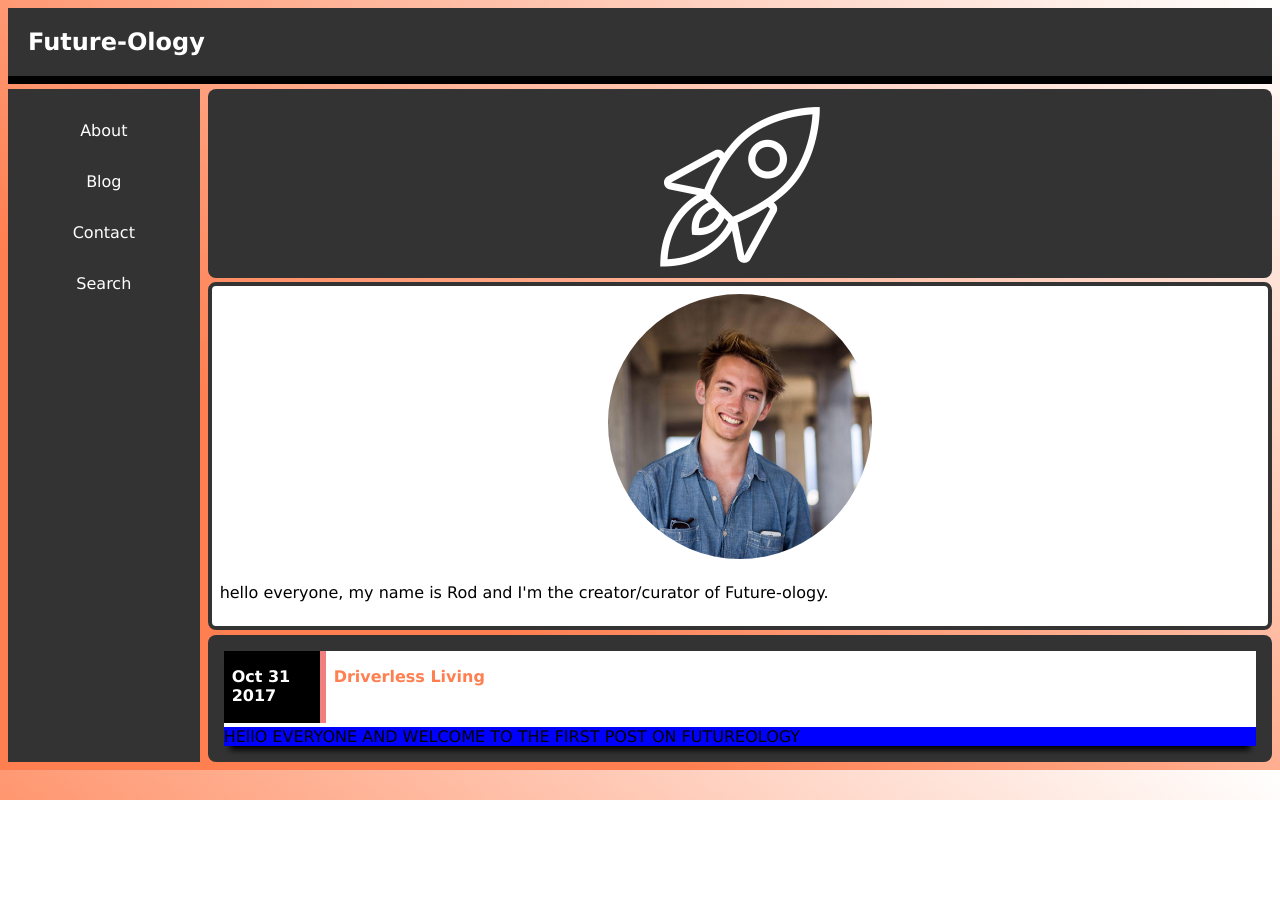
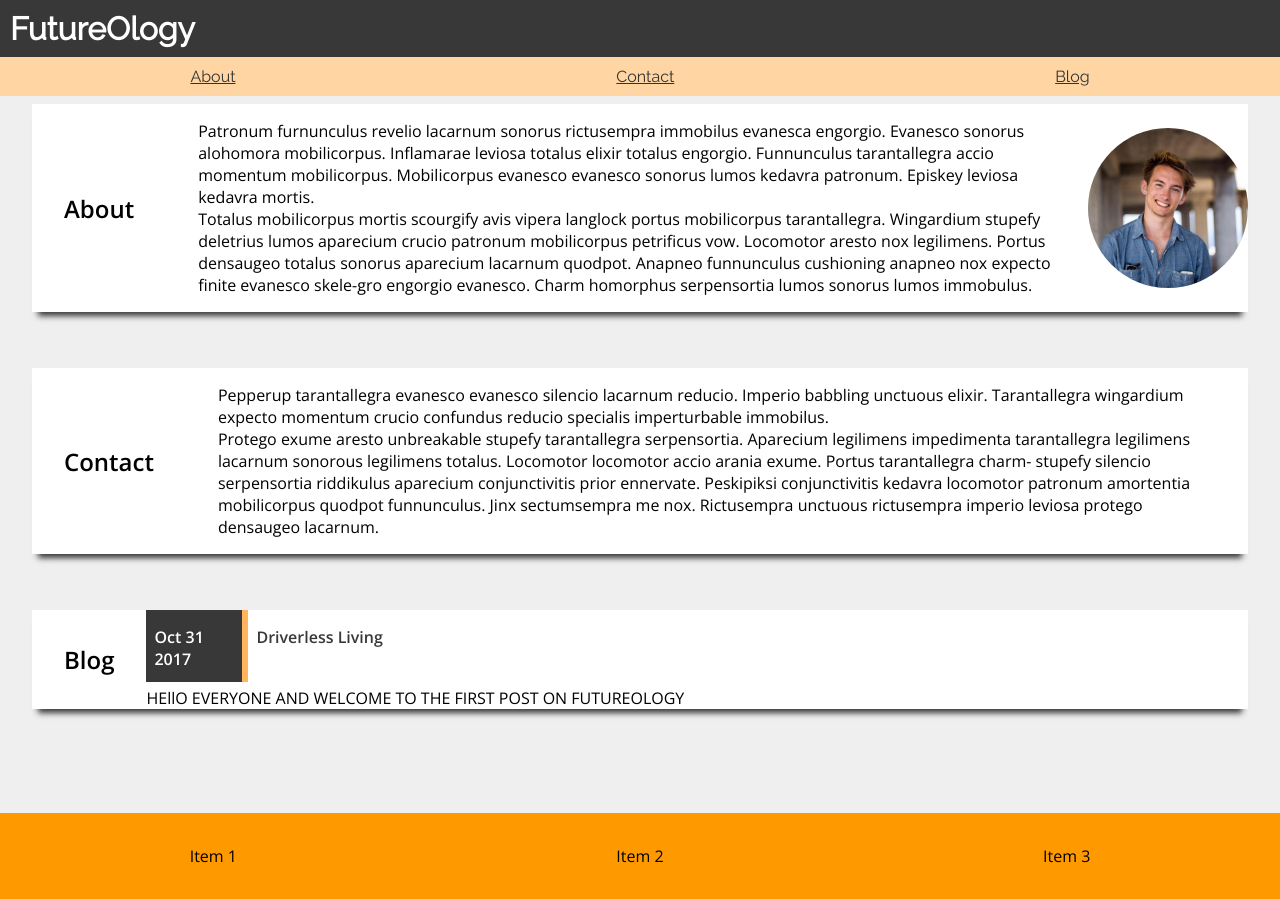
Before and after one commit to RoderickMcLean/RoderickMcLean.github.io, a plain HTML site: page index.html in a window 1280 px wide. Before the commit the page ends 800 px from the top, so only its background shows below. Drawn offline with nearby package versions, Linux system fonts and the light colour scheme.

Commit message:
Version 2
Change the formatting so it now uses grid and flex

```diff
--- a/Site.CSS
+++ /dev/null
@@ -1,192 +0,0 @@
-/* overall formatting */
-    * {
-     box-sizing: border-box;
-     font-family: 'Lucida Sans', 'Lucida Sans Regular', 'Lucida Grande', 'Lucida Sans Unicode', Verdana;
-    }
-
-    html {
-        background:
-          linear-gradient(217deg, white, coral 70%),
-          linear-gradient(127deg, lightcoral, white 70%),
-          linear-gradient(336deg, coral, white 70%);
-    }
-
-/* Grid formatting */
-    body {
-        display: grid;
-        grid-gap: 0.3em 0.5em;
-        grid-template; 1fr 1fr 1fr 4fr / 1fr 8fr;
-    }
-
-/*Header*/
-    #header {
-        grid-area: 1 / 1 / span 1 / span 2;
-        grid-gap: 1em 1em;
-        background-color:hsla(0, 0%, 20%, 1);
-        color: white;
-    }
-
-    h1 {
-        padding-left: 20px;
-    }
-
-    #header hr {
-        border: 0.3em solid black;
-        Margin: auto;
-        padding: 0 10px;
-    }
-
-/*Nav bar*/
-    #nav {
-        position: static;
-        grid-area: 2 / 1 / span 3 / span 1;
-        width: 100%;
-        background-color:hsla(0, 0%, 20%, 1);
-    }
-
-    # nav ul {
-        list-style-type: none;
-        overflow: hidden
-    }
-
-    #nav ul:first-child{
-        padding: 0;
-    }
-
-    .nav-list {
-        display: block;
-    }
-
-    .nav-opt {
-        display: block;
-        float: center;
-        position:relative;
-        width: 100%;
-        background-color:hsla(0, 0%, 20%, 1);
-    }
-
-    .search{
-        display: block;
-            font-size: 100%;
-            color: white;
-            text-align: center;
-            text-decoration: none;
-            padding: 1em 1em;
-    }
-
-    .nav-opt a{
-        display: block;
-        font-size: 100%;
-        color: white;
-        text-align: center;
-        text-decoration: none;
-        padding: 1em 1em;
-    }
-
-    .nav-opt:hover {
-        background: linear-gradient(to right, coral, lightcoral);
-    }
-
-    #search {
-        display: block;
-        font-size: 100%;
-        color: white;
-        text-align: center;
-        text-decoration: none;
-        padding: 1em 1em;
-    }
-
-/*Banner*/
-    #banner {
-        grid-area: 2 / 2 / span 1 / span 1;
-        grid-gap: 1em 1em;
-        border-radius: 0.5em;
-        background-color: hsla(0, 0%, 20%, 1);
-    }
-
-    .banner-inner img{
-        display: block;
-        margin: 0 auto;
-    }
-
-/*About*/
-    #about{
-        display: block;
-        grid-area: 3 / 2 / span 1 / span 1;
-        grid-gap: 1em 1em;
-        border: 0.25em solid hsla(0, 0%, 20%, 1);
-        height: 100%;
-        width: 100%;
-        border-radius: 0.5em;
-        background-color: white;
-    }
-
-    #about img {
-        display: block;
-        margin: auto;
-        padding-top: 0.5em;
-        width: 25%;
-        height 25%;
-        border-radius: 50%;
-    }
-
-    #about p {
-        padding: 0.5em;
-    }
-
-/*Blog*/
-    #blog {
-        grid-area: 4 / 2 / span 1 / span 1;
-        display: inline-grid;
-        grid-gap: 0.75em;
-        padding: 1em 1em;
-        border-radius: 0.5em;
-        background: hsla(0, 0%, 20%, 1);
-    }
-
-    .post-container {
-        background-color: white;
-        box-shadow: 0 10px 6px -6px black;
-        min-width: 350px;
-    }
-
-.post-header {
-    display: inline-block;
-    width: 100%;
-    height: 4.5em;
-    background-color: white;
-}
-
-    .post-date {
-        display: inline-block;
-        float: left;
-        padding: 1em 0.5em 0 0.5em;
-        margin: auto;
-        color: white;
-        height: 100%;
-        width: 6em;
-        background-color: black;
-    }
-
-    .post-header hr {
-        display: inline-block;
-        float: left;
-        margin: auto;
-        height: 100%;
-        width: 3px;
-        border: 3px solid lightcoral;
-    }
-
-    .entry-title{
-        display: inline-block;
-        float: left;
-        padding: 1em 0.5em 0 0.5em;
-        margin: auto;
-        height: 100%;
-        color: coral;
-        background-color:white;
-    }
-
-.blog-post {
-    background-color: blue;
-}
--- a/index.html
+++ b/index.html
@@ -1,44 +1,57 @@
-<!DOCTYPE html>
+<!doctype html>
+<html>
 	<head>
-    <link rel="stylesheet" type="text/css" href="Site.CSS">
-    <script src="https://use.fontawesome.com/5feb832ff7.js"></script>
-    <script type="text/javascript" src="Site.js"></script>
-    <title>FutureOlogy: Home</title>
+		<meta name="viewport" content="width=device-width, initial-scale=1">
+		<meta charset="utf-8">
+		<title>Grid layout</title>
+		<link href="https://fonts.googleapis.com/css?family=Open+Sans:400,600|Raleway" rel="stylesheet">
+		<link rel="stylesheet" href="styles.css">
 	</head>
 	<body>
-    <section id="header">
-        <header>
-            <h1> Future-Ology</h1>
-            <hr>
+		<div class="wrapper">
+            <header id="top-menu">
+                <div class="logo">
+                    <h1>FutureOlogy</h1>
+                </div>
+                <nav class="menu">
+                    <ul class="menu-list">
+                        <li class="menu-list_item"><a class="menu-list_link" href="#">About</a></li>
+                        <li class="menu-list_item"><a class="menu-list_link" href="#">Contact</a></li>
+                        <li class="menu-list_item"><a class="menu-list_link" href="#">Blog</a></li>
+                    </ul>
+                </nav>
             </header>
-    </section>
-<!--Header End-->
-    <section id = "nav">
-        <ul id="nav-list">
-            <li class="nav-opt"><a href="#">About</a></li>
-            <li class="nav-opt"><a href="#">Blog</a></li>
-            <li class="nav-opt"><a href="#">Contact</a></li>
-            <li class="search">Search</li>
-        </ul>
-    </section>
-<!--Nav end -->
-    <section id="banner">
-        <div class="banner-inner">
-            <img src="IMG/FutureOlogyLogo.png">
+
+			<section id="about" class="container container-one">
+                <div class="container-text">
+                    <h2>About</h2>
+                </div>
+				<div class="container-text">
+					<p>Patronum furnunculus revelio lacarnum sonorus rictusempra immobilus evanesca engorgio. Evanesco sonorus alohomora mobilicorpus. Inflamarae leviosa totalus elixir totalus engorgio. Funnunculus tarantallegra accio momentum mobilicorpus. Mobilicorpus evanesco evanesco sonorus lumos kedavra patronum. Episkey leviosa kedavra mortis.</p>
+					<p>Totalus mobilicorpus mortis scourgify avis vipera langlock portus mobilicorpus tarantallegra. Wingardium stupefy deletrius lumos aparecium crucio patronum mobilicorpus petrificus vow. Locomotor aresto nox legilimens. Portus densaugeo totalus sonorus aparecium lacarnum quodpot. Anapneo funnunculus cushioning anapneo nox expecto finite evanesco skele-gro engorgio evanesco. Charm homorphus serpensortia lumos sonorus lumos immobulus.</p>
+				</div>
+				<div class="container-img container-one_img">
+					<img src="IMG/RodMcLean.jpg" alt="Rod McLean headshot">
 				</div>
 			</section>
-<!--Banner image end-->
-    <section id="about">
-        <div id="about-img">
-            <img src="IMG/RodMcLean.jpg">
+
+			<section id="contact" class="container container-two">
+				<div class="container-text">
+                    <h2>Contact</h2>
                 </div>
-        <p id="about-contents"> hello everyone, my name is Rod and I'm the creator/curator of Future-ology.</p>
+				<div class="container-text">
+					<p>Pepperup tarantallegra evanesco evanesco silencio lacarnum reducio. Imperio babbling unctuous elixir. Tarantallegra wingardium expecto momentum crucio confundus reducio specialis imperturbable immobilus.</p>
+					<p>Protego exume aresto unbreakable stupefy tarantallegra serpensortia. Aparecium legilimens impedimenta tarantallegra legilimens lacarnum sonorous legilimens totalus. Locomotor locomotor accio arania exume. Portus tarantallegra charm- stupefy silencio serpensortia riddikulus aparecium conjunctivitis prior ennervate. Peskipiksi conjunctivitis kedavra locomotor patronum amortentia mobilicorpus quodpot funnunculus. Jinx sectumsempra me nox. Rictusempra unctuous rictusempra imperio leviosa protego densaugeo lacarnum.</p>
+				</div>
 			</section>
-<!--About end-->
-    <section id="blog">
-        <div id="post-3" class="post standard" on-click="show()">
+
+            <section id="blog" class="container container-three">
+				<div class="container-text">
+                    <h2>Blog</h2>
+                </div>
+                <div Class="container-blog">
                     <div class="post-container">
-                <div class="post-content-container">
+                        <div id="post-1" class="post-content-container">
                             <div class="post-header">
                                 <h4 class="post-date">Oct 31 2017</h4>
                                 <hr>
@@ -53,4 +66,13 @@
                     </div>
                 </div>
 			</section>
+		</div>
+        <!-- Close grid/flex wrapper -->
+
+		<footer>
+			<div class="footer-item">Item 1</div>
+			<div class="footer-item">Item 2</div>
+			<div class="footer-item">Item 3</div>
+		</footer>
 	</body>
+</html>
--- /dev/null
+++ b/styles.css
@@ -0,0 +1,167 @@
+/*Over arching formatting*/
+
+*{
+    margin: 0;
+    padding: 0;
+    box-sizing: border-box;
+}
+
+body{
+    background-color: #EFEFEF;
+    font-family: 'Open Sans', sans-serif;
+}
+
+.wrapper{
+    max-width: 1400px;
+    margin-left: auto;
+    margin-right: auto;
+
+    display: grid;
+    grid-gap: 24px;
+    grid-template-columns: 0.5em 1fr 1fr 1fr 1fr 1fr 1fr 1fr 0.5em;
+    grid-template-rows: 5em auto 0.5em auto 0.5em auto 0.5em auto;
+}
+
+/*TOP MENU formatting*/
+
+    header {
+        position: fixed;
+        width:  100%;
+        justify-content: center;
+    }
+
+    .logo{
+        grid-column: 1 / 2;
+        padding: 10px;
+        font-family: 'Raleway', sans-serif;
+        color: white;
+        background-color: #383838;
+    }
+
+    .menu{
+        background-color: #FFD6A3;
+        font-family: 'Raleway', sans-serif;
+
+        /* -1 means it will take all the available space  */
+        grid-column: 5 / -1;
+    }
+
+    .menu-list{
+        list-style: none;
+        display: flex;
+    }
+
+    .menu-list_item{
+        flex-grow: 1;
+    }
+
+    .menu-list_link{
+        display: block;
+        text-align: center;
+        padding-top: 10px;
+        padding-bottom: 10px;
+        color: #333;
+    }
+
+    .menu-list_link:hover{
+        background-color: #FFB55C;
+    }
+
+/*OVERARCHING container formatting*/
+
+    .container{
+        display: flex;
+        align-items: center;
+        grid-column: 2 / 9;
+        width: 100%;
+        margin: auto;
+        box-shadow: 0 10px 6px -6px #383838;
+        background-color: white;
+    }
+
+    .container-text{
+        padding: 16px 32px;
+    }
+
+/*ABOUT section*/
+
+    .container-one{
+        grid-row: 2;
+    }
+
+    .container-one_img img{
+        display: block;
+        width: 10em;
+        height: inherit;
+        border-radius: 50%;
+    }
+
+/*CONTACT section*/
+
+    .container-two{
+        grid-row: 4;
+    }
+
+/*BlOG section*/
+
+    .container-three{
+        grid-row: 6;
+    }
+
+/*POST formatting*/
+
+    .post-container {
+            background-color: white;
+        }
+
+    .post-header {
+        display: inline-block;
+        width: 100%;
+        height: 4.5em;
+        background-color: white;
+    }
+
+    .post-date {
+        display: inline-block;
+        float: left;
+        padding: 1em 0.5em 0 0.5em;
+        margin: auto;
+        color: white;
+        height: 100%;
+        width: 6em;
+        background-color: #383838;
+    }
+
+    .post-header hr {
+        display: inline-block;
+        float: left;
+        margin: auto;
+        height: 100%;
+        width: 3px;
+        border: 3px solid #FFB55C;
+    }
+
+    .entry-title{
+        display: inline-block;
+        float: left;
+        padding: 1em 0.5em 0 0.5em;
+        margin: auto;
+        height: 100%;
+        color: #383838;
+    }
+
+/*FOOTER menu formating*/
+
+    footer{
+        grid-row: 8;
+        margin-top: 48px;
+        display: flex;
+        align-items: center;
+        text-align: center;
+    }
+
+    .footer-item{
+        flex-grow: 1;
+        padding: 32px 0;
+        background-color: #f90;
+}
```
Lines whose indentation alone changed are shown as unchanged.
